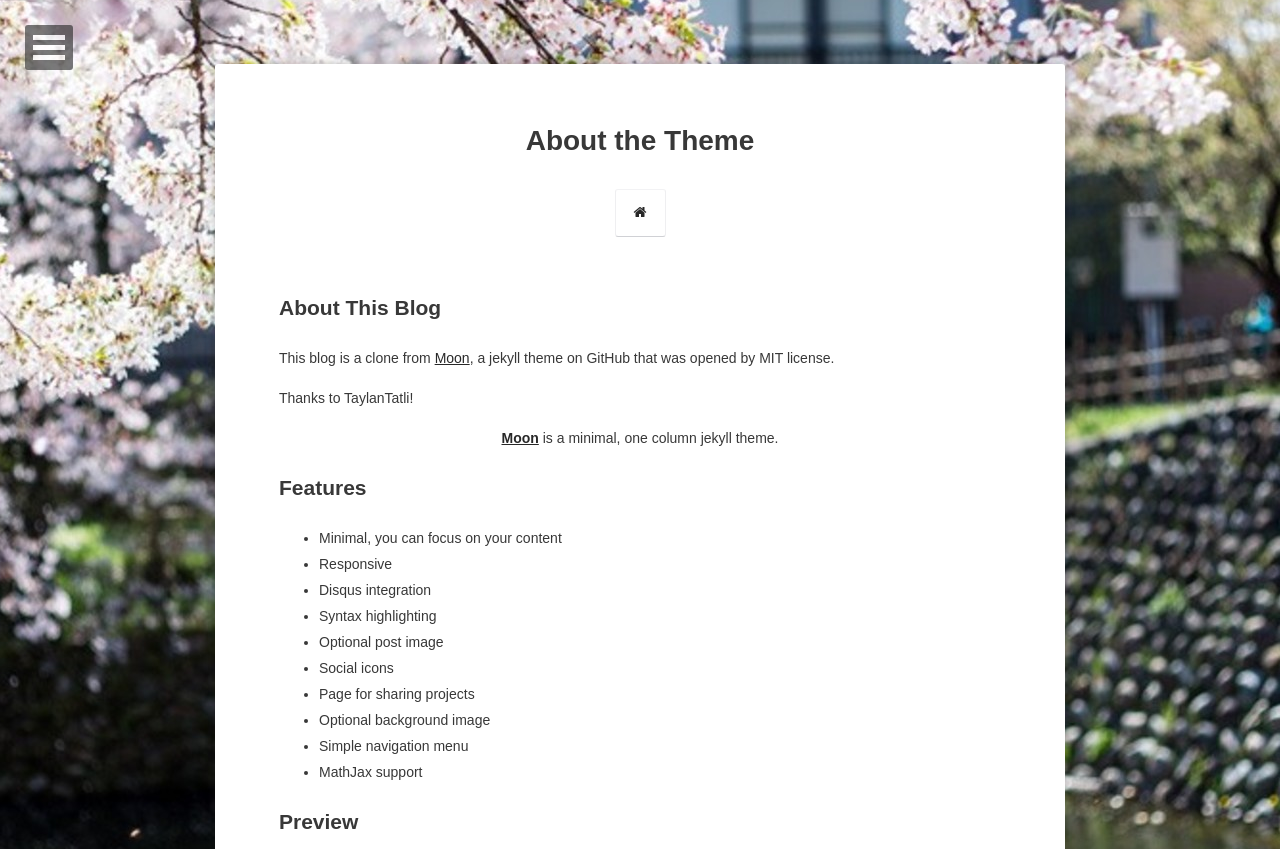
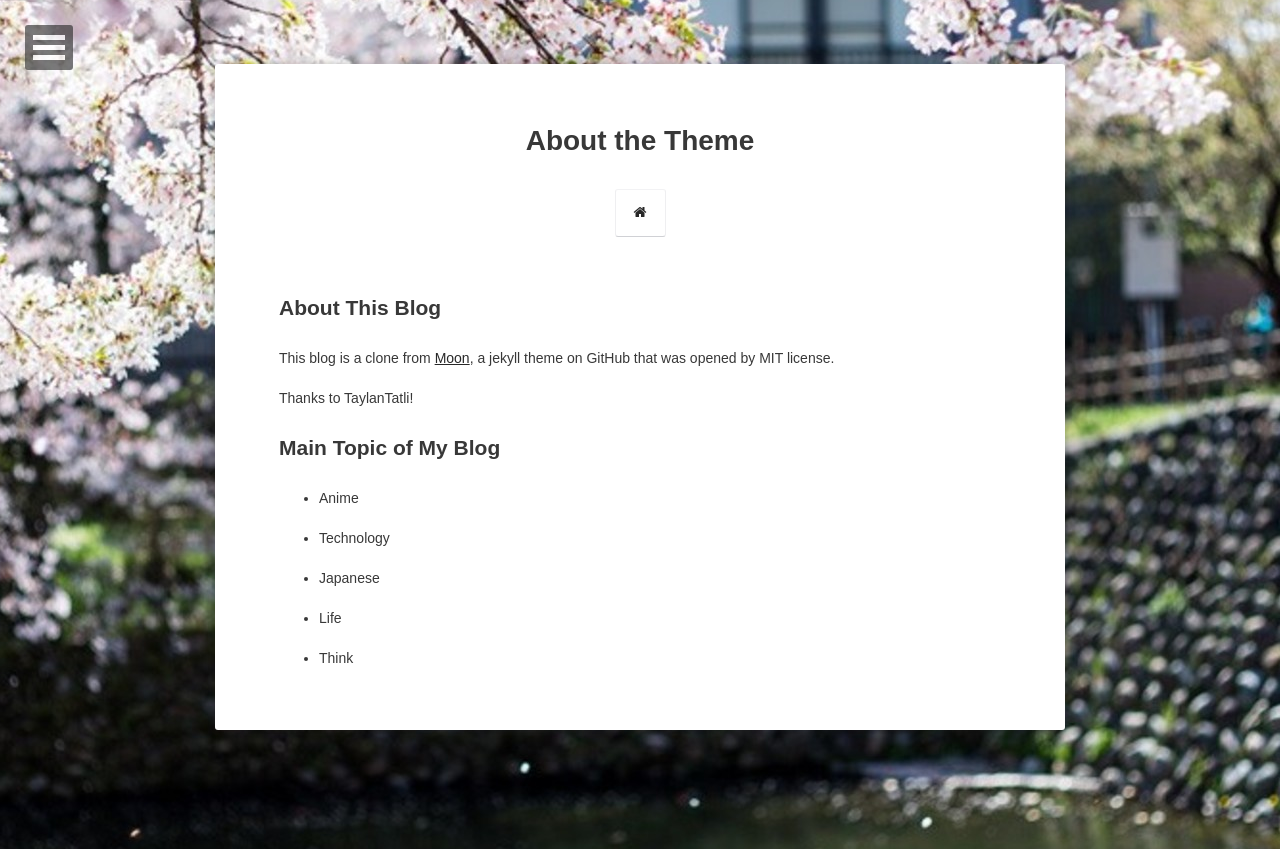
Before and after one commit to Clynie/hanyihong0324.github.io, a Jekyll site: the page built from about/index.md, in a window 1280 px wide. Shown: the top 849 px of the page. Built offline with Jekyll 4.4.1, drawn with Linux system fonts in a browser that asks for light colours; some web fonts are replaced; some of the changed text lies outside the part shown; grey boxes are pictures that could not be loaded.

Commit message:
change about page

```diff
--- a/about/index.md
+++ b/about/index.md
@@ -11,32 +11,14 @@
 
 Thanks to TaylanTatli!
 
-<center><a href="http://taylantatli.github.io/Moon"><b>Moon</b></a> is a minimal, one column jekyll theme.</center>
+## Main Topic of My Blog
 
-## Features
-* Minimal, you can focus on your content
-* Responsive
-* Disqus integration
-* Syntax highlighting
-* Optional post image
-* Social icons
-* Page for sharing projects
-* Optional background image
-* Simple navigation menu
-* MathJax support
++ Anime
 
-## Preview
++ Technology
 
-{% capture images %}
-    https://cloud.githubusercontent.com/assets/754514/14509720/61c61058-01d6-11e6-93ab-0918515ecd56.png
-    https://cloud.githubusercontent.com/assets/754514/14509716/61ac6c8e-01d6-11e6-879f-8308883de790.png
-{% endcapture %}
-{% include gallery images=images caption="Screenshots of Moon Theme" cols=2 %}
++ Japanese
 
-See a [live version of Moon](http://taylantatli.github.io/Moon) hosted on GitHub.
++ Life
 
-## Getting Started
-
-To learn how to install and use this theme check out the [Setup Guide](http://taylantatli.me/Moon/moon-theme/) for more information.
-
-[Install Moon](https://github.com/TaylanTatli/Moon){: .btn}
++ Think
```
